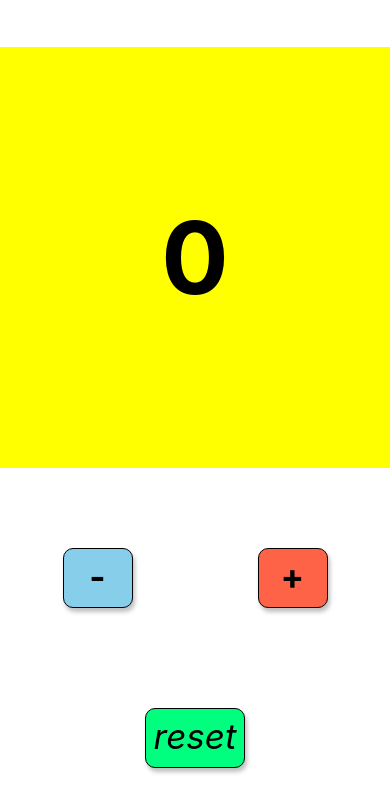
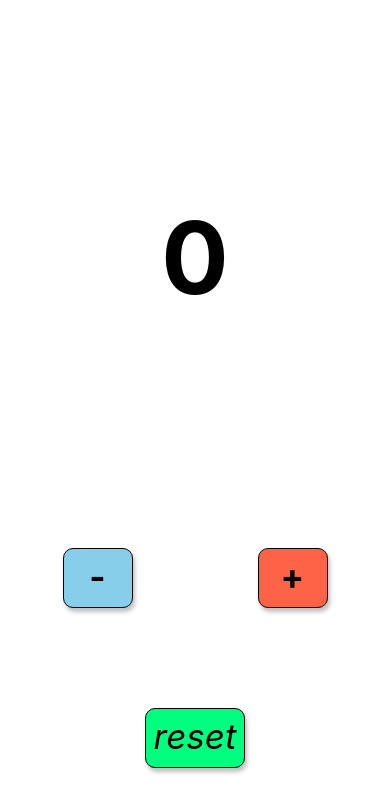
Before and after one commit to YutaYotsumoto/CounterApp, a React Native app: screen / in a window 390 px wide. Shown: the top 812 px of the page. Built offline with nearby package versions, Linux system fonts and the light colour scheme.

Commit message:
CounterPart bgColor

```diff
--- a/src/components/Counter/CounterPart.js
+++ b/src/components/Counter/CounterPart.js
@@ -3,7 +3,7 @@ import {View, Text, StyleSheet} from 'react-native';
 
 const Counter = ({text}) => {
   return (
-    <View style={styles.ViewStyle}>
+    <View style={styles.ViewStyle} backgroundColor="yellow">
       <Text style={styles.text}>{text}</Text>
     </View>
   );
@@ -13,7 +13,6 @@ const styles = StyleSheet.create({
   ViewStyle: {
     paddingTop: 150,
     paddingBottom: 150,
-    backgroundColor: 'yellow',
     marginBottom: 50,
   },
   text: {
```
